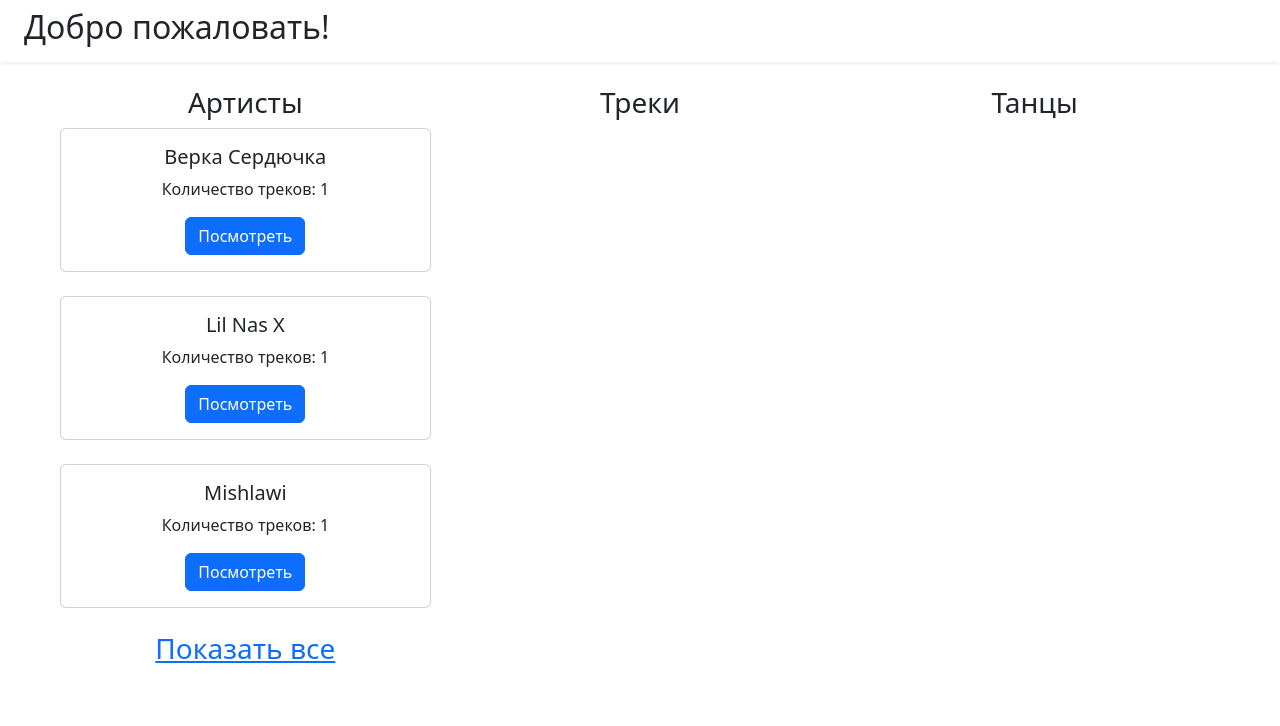
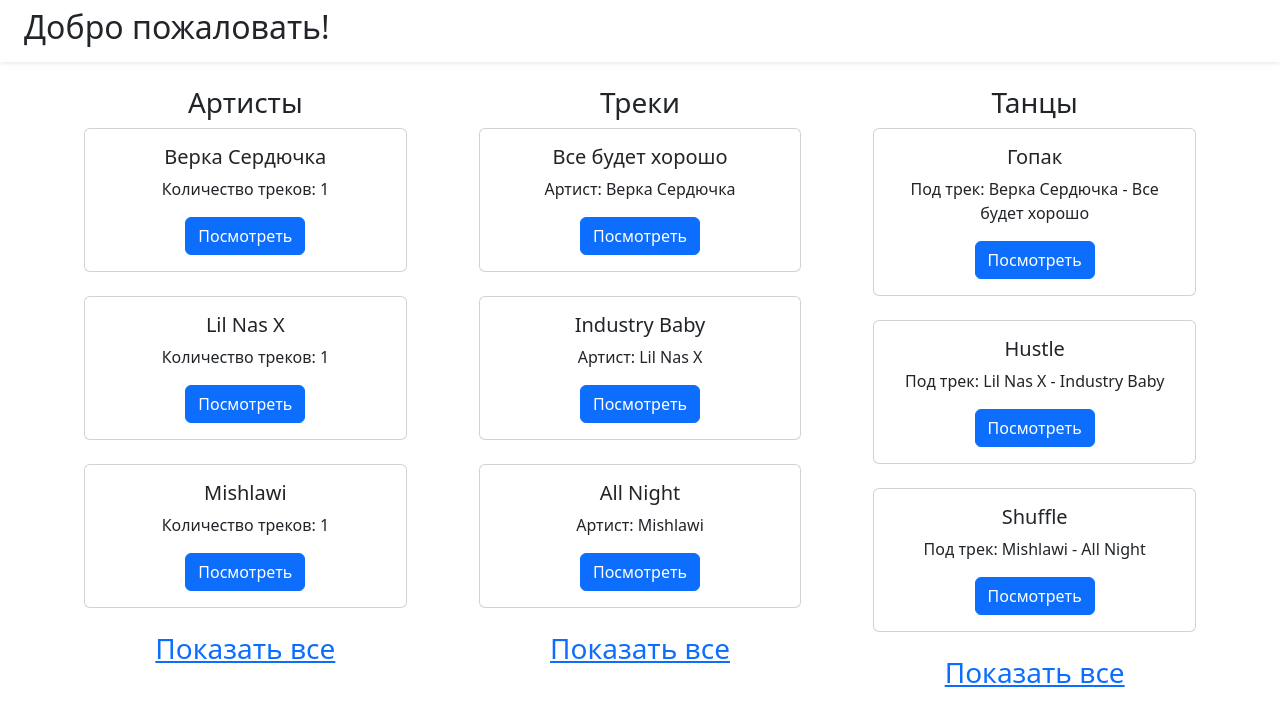
Before and after one commit to r1411/lab_django, a Django app: page / in a window 1280 px wide. Shown: the top 726 px of the page. Run offline with Django 4.2, Linux system fonts and the light colour scheme; data comes from the database, SQL or seed files in the repository.

Commit message:
Главная страница готова

```diff
--- /dev/null
+++ b/dance_db_app/templates/dance_db_app/blocks/snippet_dance.html
@@ -0,0 +1,8 @@
+<div class="card">
+    <div class="card-body">
+        <h5 class="card-title">{{dance.title}}</h5>
+        <p class="card-text">Под трек: {{dance.track.artist.name}} - {{dance.track.title}}</p>
+
+        <a href="{% url 'view_dance' dance_id %}" class="btn btn-primary">Посмотреть</a>
+    </div>
+</div>
--- /dev/null
+++ b/dance_db_app/templates/dance_db_app/blocks/snippet_track.html
@@ -0,0 +1,8 @@
+<div class="card">
+    <div class="card-body">
+        <h5 class="card-title">{{track.title}}</h5>
+        <p class="card-text">Артист: {{track.artist.name}}</p>
+
+        <a href="{% url 'view_track' track_id %}" class="btn btn-primary">Посмотреть</a>
+    </div>
+</div>
--- a/dance_db_app/templates/dance_db_app/index.html
+++ b/dance_db_app/templates/dance_db_app/index.html
@@ -10,7 +10,7 @@
             <h3>Артисты</h3>
             {% if artists %}
                 {% for artist in artists %}
-                    <div class="mb-4">
+                    <div class="mb-4 mx-4">
                         {% include "dance_db_app/blocks/snippet_artist.html" with artist=artist artist_id=artist.pk%}
                     </div>
                 {% endfor %}
@@ -19,12 +19,24 @@
         </div>
         <div class="col">
             <h3>Треки</h3>
-            <!--{% include "dance_db_app/blocks/snippet_artist.html" with artist_id="1"%}
+            {% if tracks %}
+                {% for track in tracks %}
+                    <div class="mb-4 mx-4">
+                        {% include "dance_db_app/blocks/snippet_track.html" with track=track track_id=track.pk%}
+                    </div>
+                {% endfor %}
+            {% endif %}
             <a href="#" class="link-primary h3">Показать все</a> <!--TODO: Делать через %url% -->
         </div>
         <div class="col">
             <h3>Танцы</h3>
-            <!--{% include "dance_db_app/blocks/snippet_artist.html" with artist_id="1"%}
+            {% if dances %}
+                {% for dance in dances %}
+                    <div class="mb-4 mx-4">
+                        {% include "dance_db_app/blocks/snippet_dance.html" with dance=dance dance_id=dance.pk%}
+                    </div>
+                {% endfor %}
+            {% endif %}
             <a href="#" class="link-primary h3">Показать все</a> <!--TODO: Делать через %url% -->
         </div>
     </div>
--- a/dance_db_app/views.py
+++ b/dance_db_app/views.py
@@ -1,15 +1,19 @@
 from django.shortcuts import render
 from django.template import loader
 from django.http import HttpResponse, Http404
-from .models import Artist
+from .models import Artist, Track, Dance
 
 # Create your views here.
 def index(request):
     latest_artists_list = Artist.objects.order_by('-id')[:3]
+    latest_tracks_list = Track.objects.order_by('-id')[:3]
+    latest_dances_list = Dance.objects.order_by('-id')[:3]
 
     template = loader.get_template('dance_db_app/index.html')
     context = {
-        'artists': latest_artists_list
+        'artists': latest_artists_list,
+        'tracks': latest_tracks_list,
+        'dances': latest_dances_list,
     }
     return HttpResponse(template.render(context, request))
 
```
